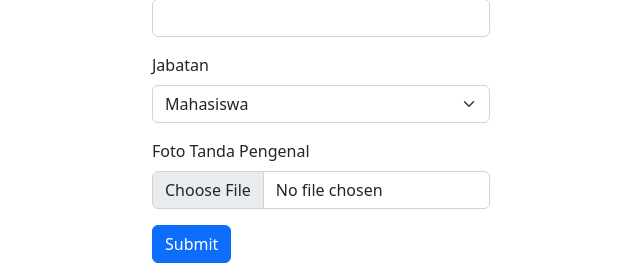
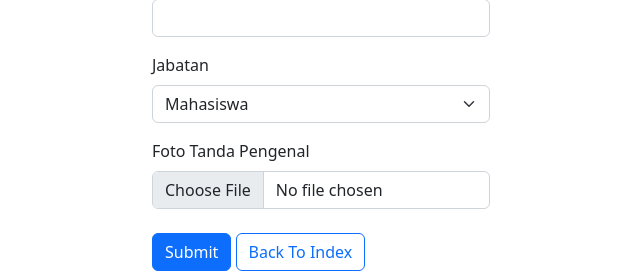
Before and after one commit to Anggito02/fp-pweb-SIMPRU, a PHP site: page /res/register.php in a window 1280 px wide. Shown: the part 731-1010 px from the top of the page, without its empty margins (319-959 px from the left). Run offline with PHP 8.4, Linux system fonts and the light colour scheme.

Commit message:
Revisi desain

```diff
--- a/css/list_ruangan.css
+++ b/css/list_ruangan.css
@@ -1,3 +1,7 @@
+body {
+    height: auto;
+}
+
 .list_pemesanan {
     width: 70%;
 }
--- a/res/register.php
+++ b/res/register.php
@@ -69,6 +69,7 @@
             <input type="file" class="form-control" id="foto"name="foto" aria-describedby="fotoHelp" required>
         </div>
         <button type="submit" class="btn btn-primary" name="submit">Submit</button>
+        <a href="../index.php"><button type="button" class="my-2 btn border border-primary text-primary">Back To Index</button></a>
     </form>
 
     <script src="https://cdn.jsdelivr.net/npm/bootstrap@5.2.3/dist/js/bootstrap.bundle.min.js" integrity="sha384-kenU1KFdBIe4zVF0s0G1M5b4hcpxyD9F7jL+jjXkk+Q2h455rYXK/7HAuoJl+0I4" crossorigin="anonymous"></script>
```
Also changed, not shown: uploaded_files/img/foto_tanda_pengenal/17122022182037-brain-svgrepo-com.svg (added).
